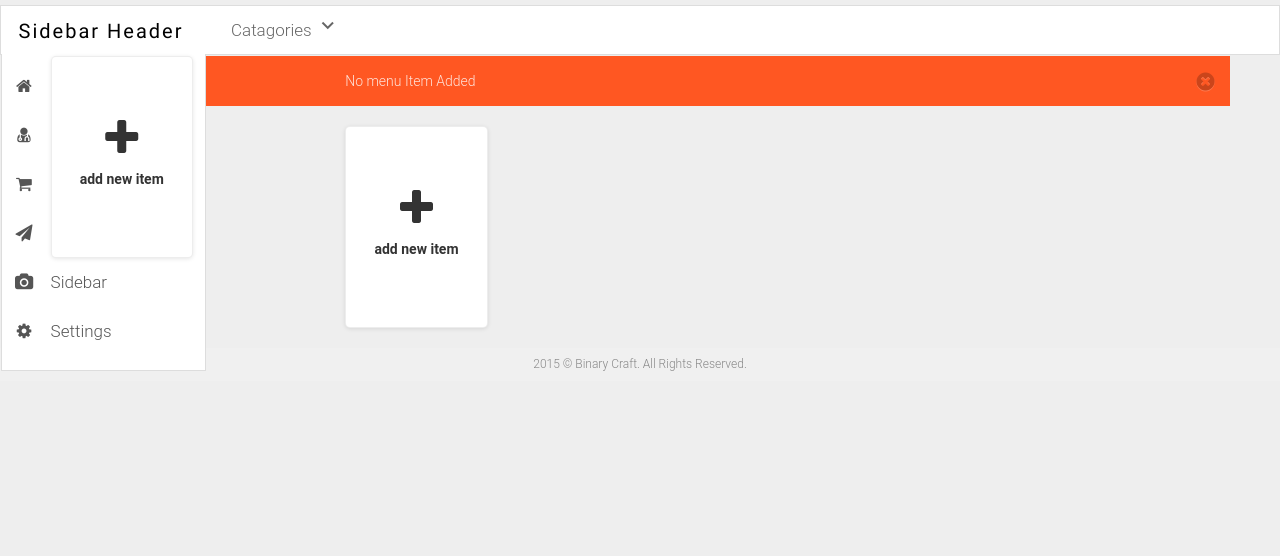
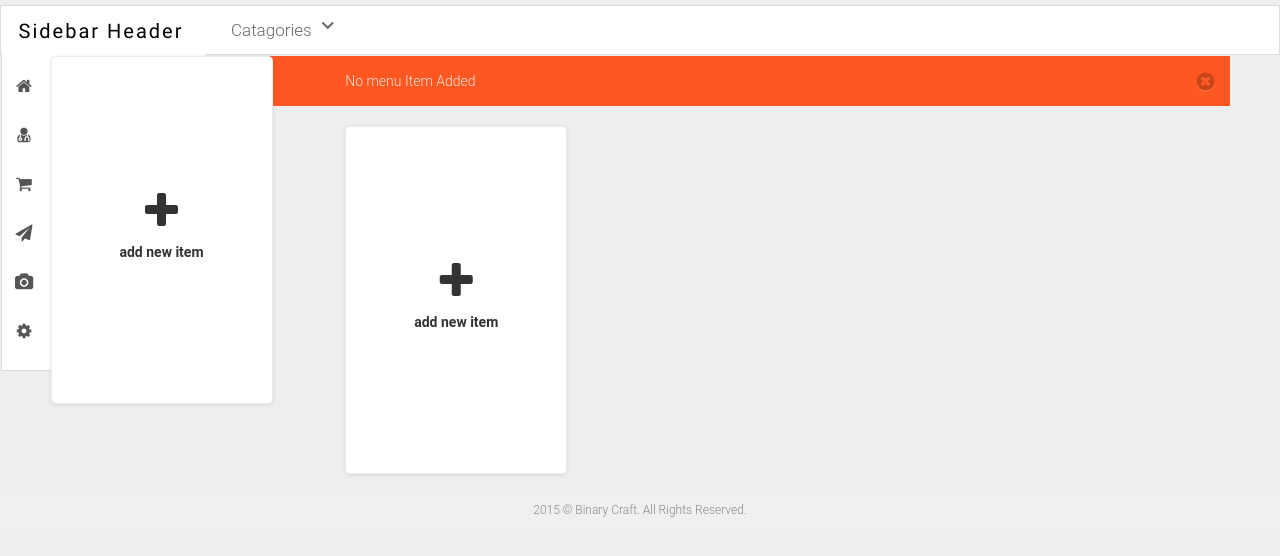
Before and after one commit to tonmoy007/Fumontor, a CodeIgniter app: page /Fumontor/index.php/cooks/allProducts in a window 1280 px wide. Shown: the part 70-626 px from the top of the page. Run offline with CodeIgniter, Linux system fonts and the light colour scheme; data that the repository does not hold is empty; some libraries are stand-ins or nearby versions.

Commit message:
Update additem.css

```diff
--- a/assets/css/additem.css
+++ b/assets/css/additem.css
@@ -2,11 +2,11 @@
     display: inline-block;
     width: 100%;
     height: 100%;
-    min-height: 200px;
+    min-height: 346px;
     text-align: center;
     vertical-align: middle;
-    min-width: 140px;
-    line-height: 200px;
+    min-width: 220px;
+    line-height: 346px;
 }
 .additem-block a{
     display: inline-block;
```
